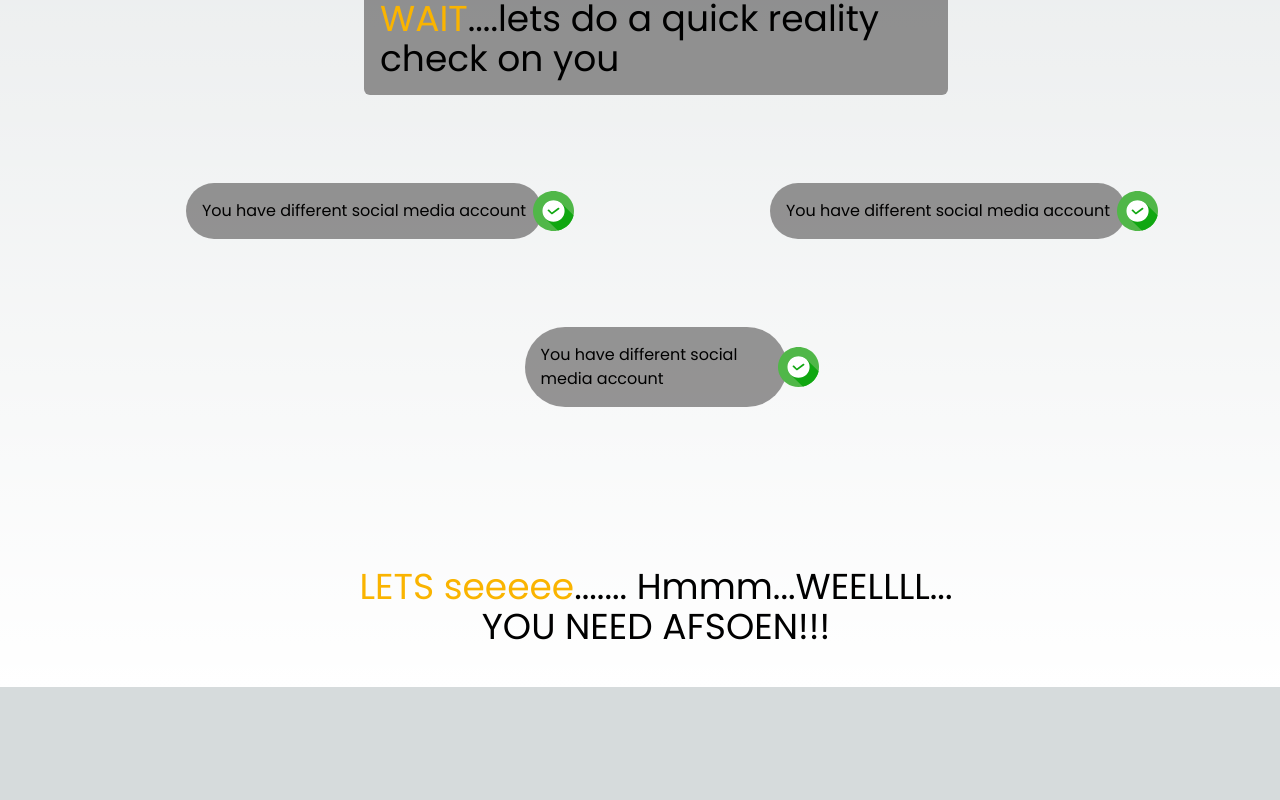
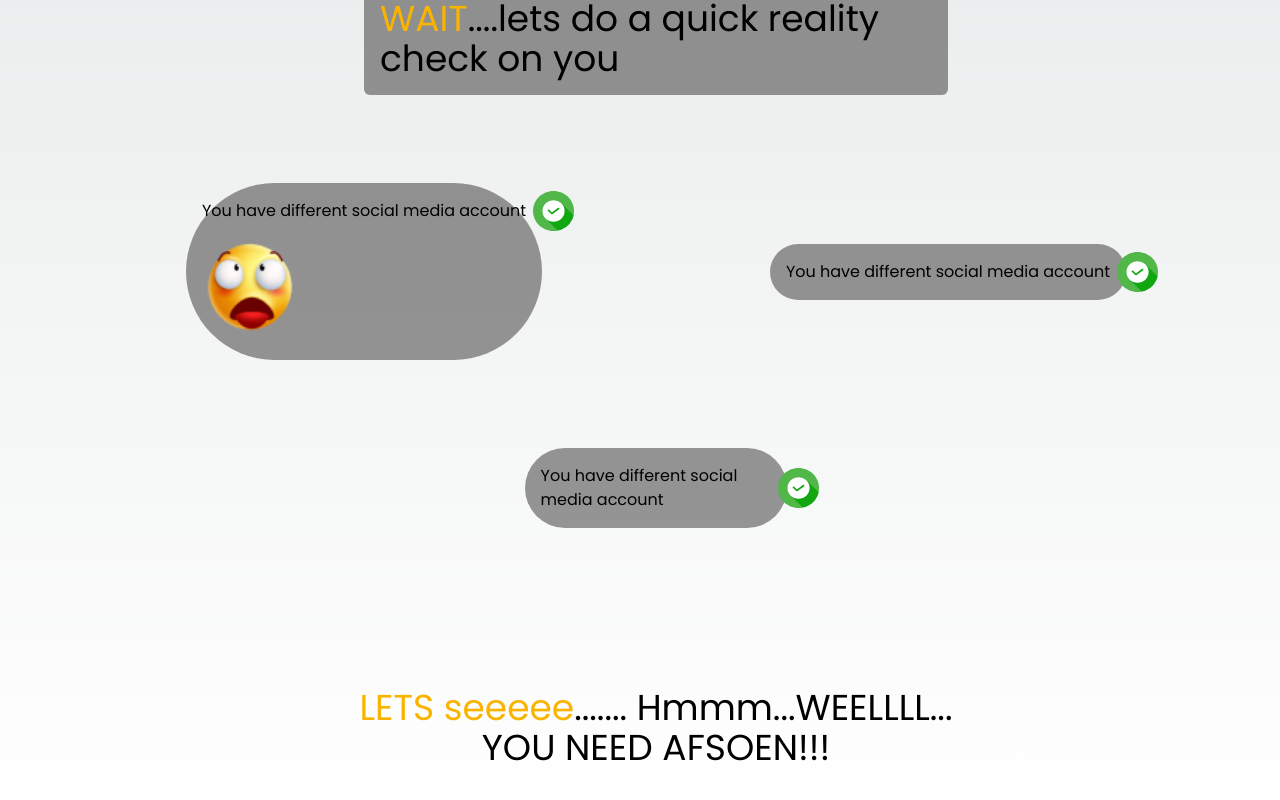
Before and after one commit to git-create-devben/afsoearn-waitlist, a Next.js app: page / in a window 1280 px wide. Shown: the part 896-1696 px from the top of the page. Before the commit the page ends 1583 px from the top, so only its background shows below. Built offline with nearby package versions, Linux system fonts and the light colour scheme.

Commit message:
add emoji to hero sections

```diff
--- a/src/app/Hero.tsx
+++ b/src/app/Hero.tsx
@@ -1,4 +1,8 @@
 import Mark from "@/components/mark";
+import Image from "next/image";
+import emoji1 from "../../public/images/emoji1.png"
+import emoji2 from "../../public/images/emoji2.png"
+import emoji3 from "../../public/images/emoji3.png"
 
 export default function Hero() {
   return (
@@ -12,6 +16,7 @@ export default function Hero() {
       <div className="grid lg:grid-cols-2 p-2 place-content-around place-items-center gap-4">
         <div className="relative bg-scolor p-4  rounded-full gap-4 place-self-center">
           <p className="relative flex items-center">You have different social media account <span className="absolute -right-12"><Mark/></span></p>
+          <Image src={emoji1} alt="emoji" width={100} height={100} />
         </div>
         <div className="bg-scolor p-4 w- rounded-full place-self-center">
         <p className="relative flex items-center">You have different social media account <span className="absolute -right-12"><Mark/></span></p>
```
